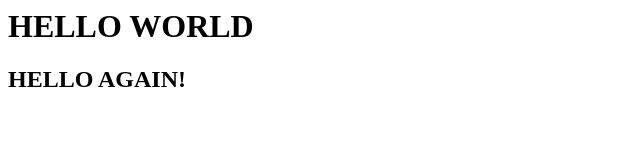
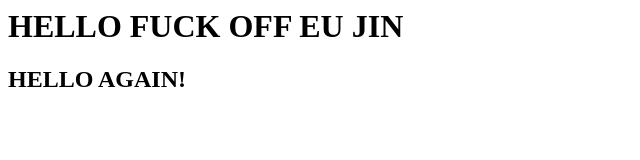
Before and after one commit to adrianlowgx/adrianlowgx.github.io, a plain HTML site: page index.html in a window 1280 px wide. Shown: the whole page, without its empty margins (0-640 px from the left). Drawn offline with Linux system fonts and the light colour scheme.

Commit message:
Update index.html
change to Eu Jin

```diff
--- a/index.html
+++ b/index.html
@@ -3,7 +3,7 @@
     <title>My_website</title>
 <head>
 <body>
-    <h1>HELLO WORLD</h1>
+    <h1>HELLO FUCK OFF EU JIN</h1>
     <h2>HELLO AGAIN!</h2>
 <body>
 <head>
```
